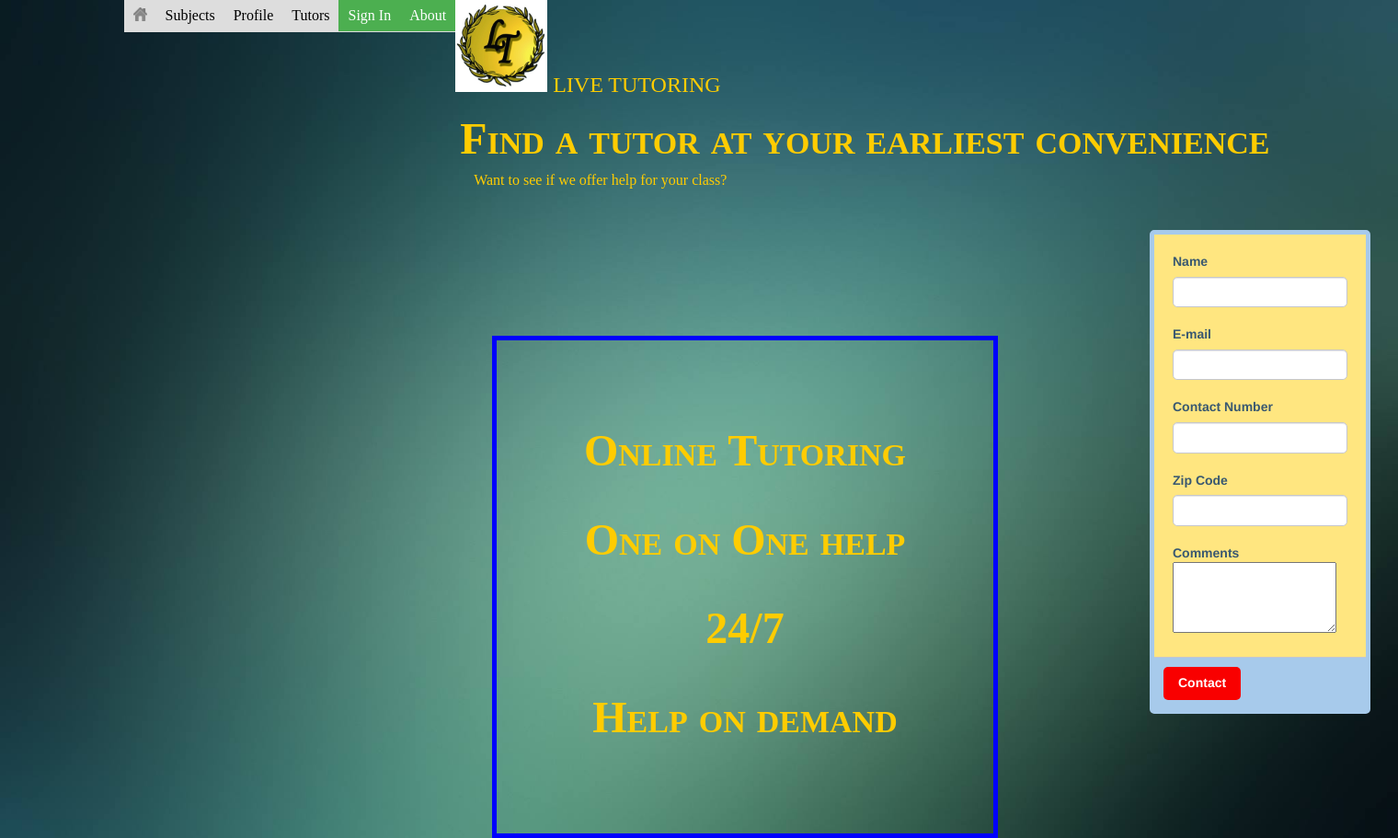
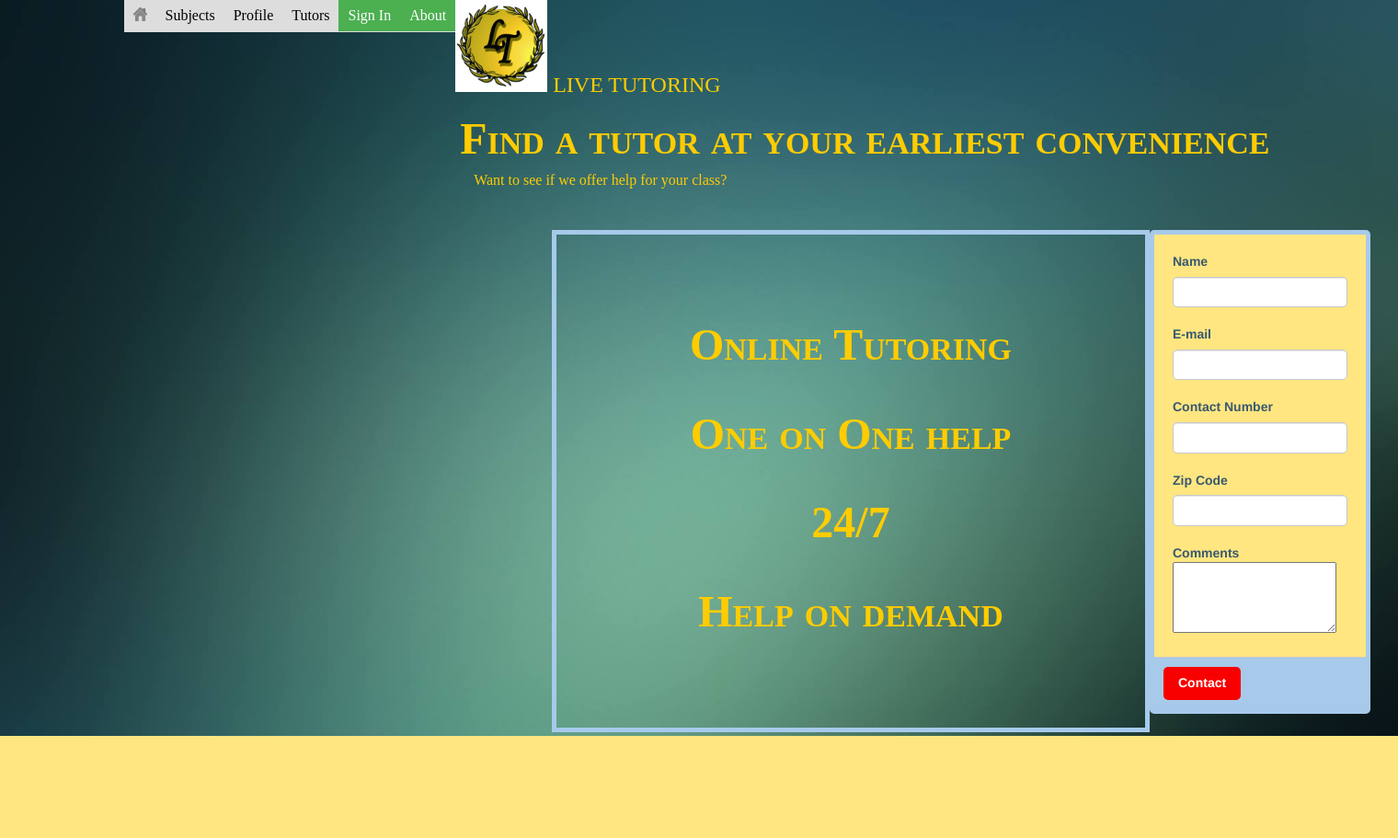
Before and after one commit to yapa5475/software_project, a PHP site: page /homepage.html in a window 1520 px wide. Shown: the whole page at 92% size. After the commit the page ends 800 px from the top, so only its background shows below. Run offline with PHP 8.4, Linux system fonts and the light colour scheme.

Commit message:
Update homepage.css

```diff
--- a/software/homepage.css
+++ b/software/homepage.css
@@ -34,14 +34,14 @@ body{
        font-style: italic;
 }
 .boxed {
-    width: 550px;
+    width: 650px;
     padding: 75px;
-    border: 5px solid blue;
+    border: 5px solid #a7caeb;
     margin: 100px;
     background-image: url("");
     position: absolute;
-    left: 435px;
-    top: 265px;
+    left: 500px;
+    top: 150px;
 }
 }
 
@@ -137,4 +137,3 @@ li a:hover {
 .active {
 	background-color: #4CAF50;
 	color: white;
-}
```
